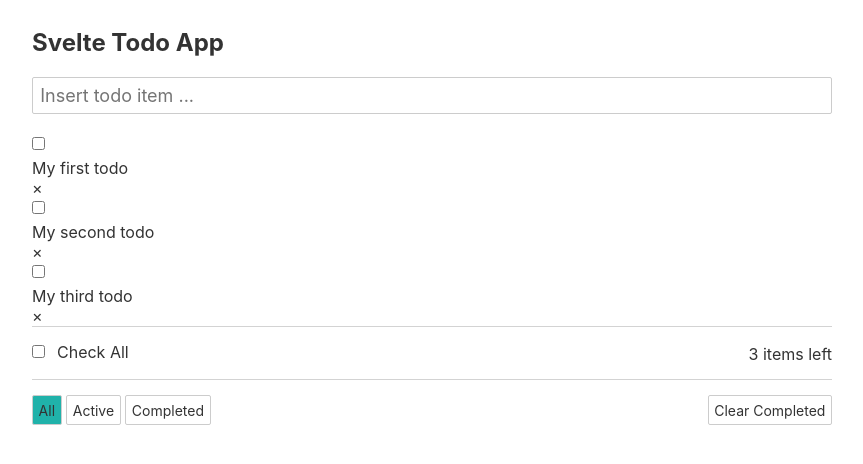
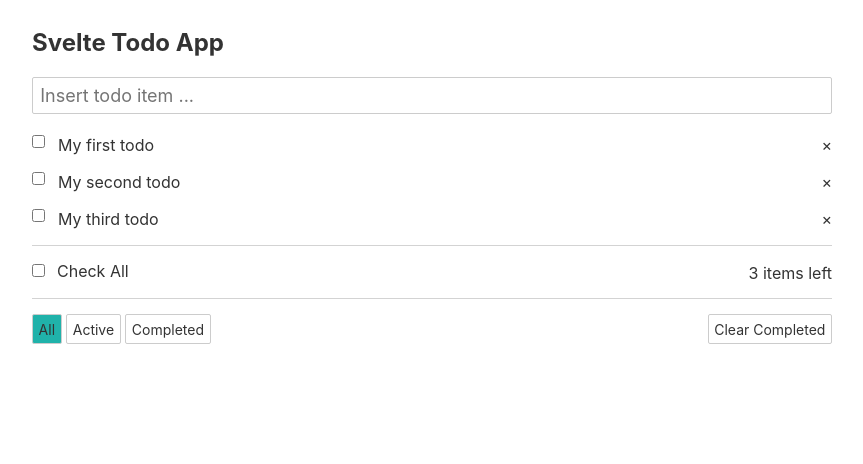
Before and after one commit to giangster/frontend-projects-challenge, a Svelte app in the folder todo-app/svelte-todo/: page / in a window 1280 px wide. Shown: the top 464 px of the page, without its empty margins (208-1071 px from the left). Built offline with nearby package versions, Linux system fonts and the light colour scheme.

Commit message:
Styling TodoItem component

```diff
--- a/todo-app/svelte-todo/src/TodoItem.svelte
+++ b/todo-app/svelte-todo/src/TodoItem.svelte
@@ -32,3 +32,32 @@
     </div>
   </div>
 </main>
+
+<style>
+  .todo-item {
+    margin-bottom: 15px;
+    display: flex;
+    align-items: center;
+    justify-content: space-between;
+    animation-duration: 0.3s;
+  }
+  .remove-item {
+    cursor: pointer;
+    margin-left: 15px;
+  }
+  .remove-item:hover {
+    color: lightseagreen;
+  }
+  .todo-item-left {
+    display: flex;
+    align-items: center;
+  }
+  .todo-item-label {
+    border: 1px solid white;
+    margin-left: 12px;
+  }
+  .completed {
+    text-decoration: line-through;
+    color: grey;
+  }
+</style>
--- a/todo-app/svelte-todo/src/Todos.svelte
+++ b/todo-app/svelte-todo/src/Todos.svelte
@@ -54,6 +54,7 @@
   function handleDeleteTodo(event) {
     todos = todos.filter(todo => todo.id !== event.detail.id);
   }
+
   function handleToggleComplete(event) {
     const todoIndex = todos.findIndex(todo => todo.id === event.detail.id);
     const updatedTodo = {
```
